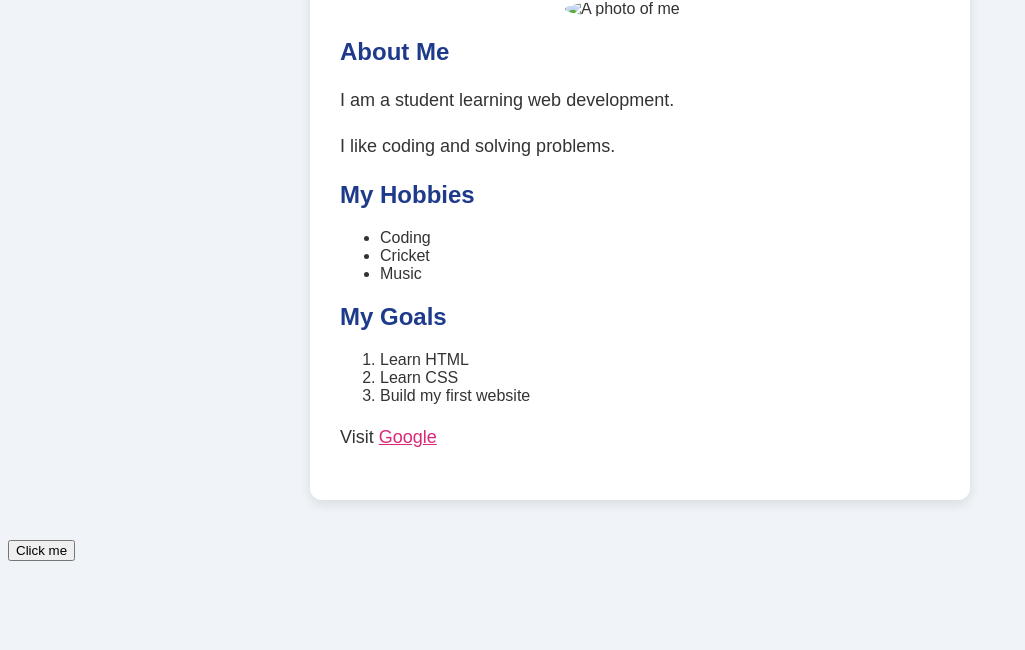
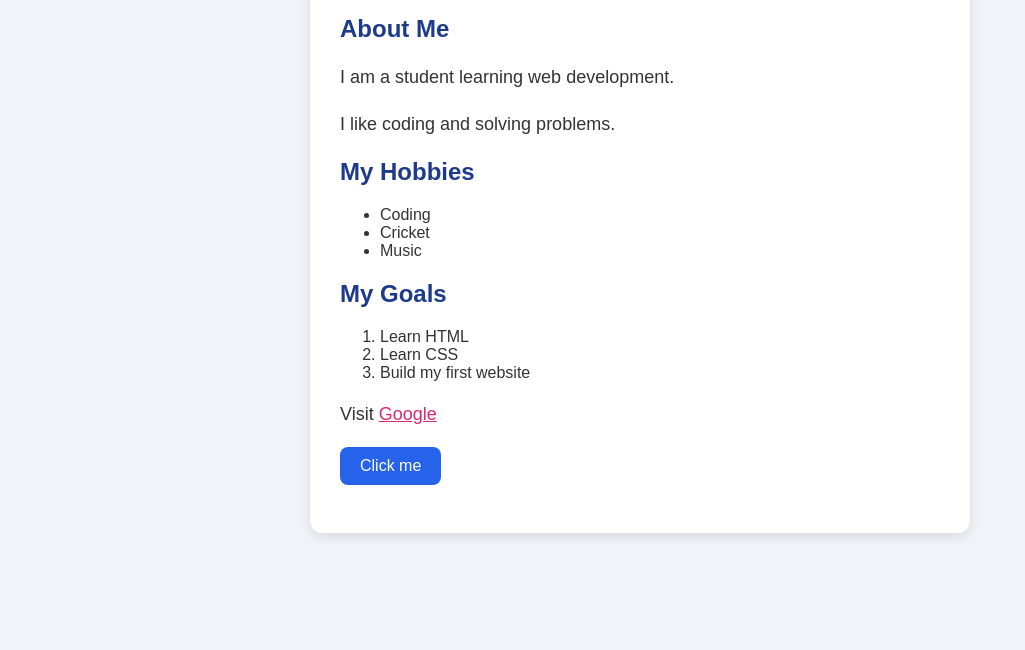
Before and after one commit to chavanatharv25-create/my-website, a plain HTML site: page index.html in a window 1280 px wide. Shown: the part 150-800 px from the top of the page, without its empty margins (0-1025 px from the left). Drawn offline with Linux system fonts and the light colour scheme.

Commit message:
Add files via upload

```diff
--- a/index.html
+++ b/index.html
@@ -1,6 +1,8 @@
 <!DOCTYPE html>
 <html>
   <head>
+    <meta charset="UTF-8">
+    <meta name="viewport" content="width=device-width, initial-scale=1.0">
     <title>My First Website</title>
     <link rel="stylesheet" href="style.css">
   </head>
@@ -8,7 +10,6 @@
     <div class="card">
 
       <h1>Chavan Atharv</h1>
-      <img src="photo.jpg" alt="A photo of me">
 
       <h2>About Me</h2>
       <p>I am a student learning web development.</p>
@@ -30,8 +31,7 @@
 
       <p>Visit <a href="https://www.google.com" target="_blank">Google</a></p>
 
-    </div>
-          <button id="myButton">Click me</button>
+      <button id="myButton">Click me</button>
       <p id="message"></p>
 
     </div>
--- a/style.css
+++ b/style.css
@@ -2,6 +2,17 @@ body {
   background-color: #f0f4f8;
   font-family: Arial, sans-serif;
   color: #333333;
+  margin: 0;
+  padding: 15px;
+}
+
+.card {
+  max-width: 600px;
+  margin: 40px auto;
+  padding: 30px;
+  background-color: white;
+  border-radius: 12px;
+  box-shadow: 0 4px 12px rgba(0, 0, 0, 0.1);
 }
 
 h1 {
@@ -12,29 +23,40 @@ h1 {
 h2 {
   color: #1e3a8a;
 }
+
 p {
   font-size: 18px;
   line-height: 1.6;
 }
 
-img {
-  border-radius: 50%;
-  width: 150px;
-}
-
 a {
   color: #db2777;
-}
-.card {
-  max-width: 600px;
-  margin: 40px auto;
-  padding: 30px;
-  background-color: white;
-  border-radius: 12px;
-  box-shadow: 0 4px 12px rgba(0, 0, 0, 0.1);
 }
 
 img {
   display: block;
   margin: 0 auto;
+  width: 150px;
+  border-radius: 50%;
 }
+
+button {
+  background-color: #2563eb;
+  color: white;
+  border: none;
+  padding: 10px 20px;
+  border-radius: 8px;
+  font-size: 16px;
+  cursor: pointer;
+}
+
+button:hover {
+  background-color: #1e3a8a;
+}
+
+@media (max-width: 600px) {
+  .card {
+    margin: 15px auto;
+    padding: 20px;
+  }
+}
```
